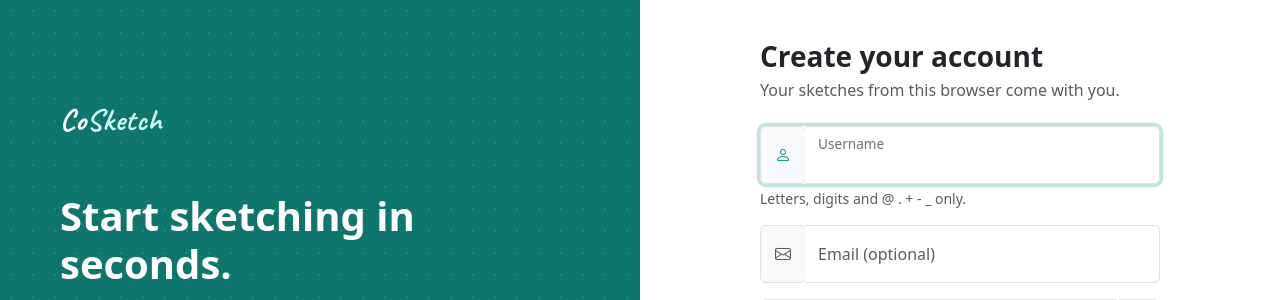
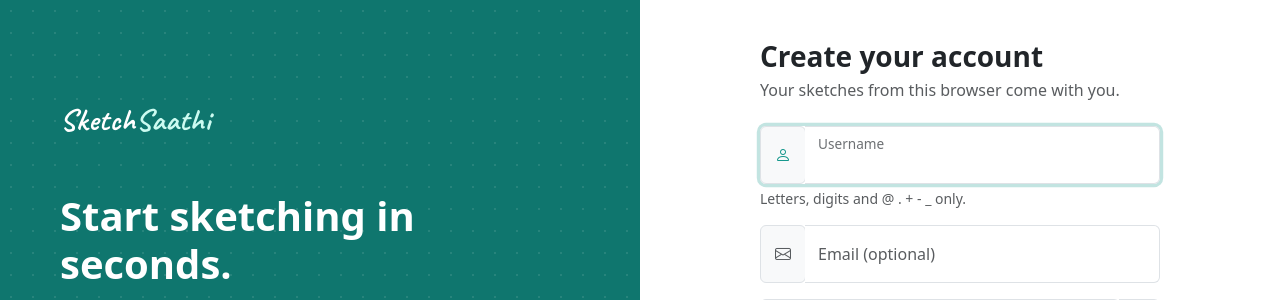
Before and after one commit to perwez-akhtar/sketchsaathi, a Django app: page /signup/ in a window 1280 px wide. Shown: the top 300 px of the page. Run offline with Django 5.2, Linux system fonts and the light colour scheme; parts of the project's set-up code (start-up, migrations or seed data) failed here and were passed over.

Commit message:
Polish landing page and docs

```diff
--- a/boards/templates/boards/auth/login.html
+++ b/boards/templates/boards/auth/login.html
@@ -10,7 +10,7 @@
 
     <section class="col-lg-6 auth-main">
       <div class="auth-form">
-        <a class="brand d-lg-none d-inline-block mb-4 text-decoration-none" href="{% url 'home' %}">Co<span>Sketch</span></a>
+        <a class="brand d-lg-none d-inline-block mb-4 text-decoration-none" href="{% url 'home' %}">Sketch<span>Saathi</span></a>
         <h1 class="h3 fw-bold mb-1">Log in</h1>
         <p class="text-body-secondary mb-4">Good to see you again.</p>
 
--- a/boards/templates/boards/auth/signup.html
+++ b/boards/templates/boards/auth/signup.html
@@ -10,7 +10,7 @@
 
     <section class="col-lg-6 auth-main">
       <div class="auth-form">
-        <a class="brand d-lg-none d-inline-block mb-4 text-decoration-none" href="{% url 'home' %}">Co<span>Sketch</span></a>
+        <a class="brand d-lg-none d-inline-block mb-4 text-decoration-none" href="{% url 'home' %}">Sketch<span>Saathi</span></a>
         <h1 class="h3 fw-bold mb-1">Create your account</h1>
         <p class="text-body-secondary mb-4">Your sketches from this browser come with you.</p>
 
--- a/boards/templates/boards/includes/auth_aside.html
+++ b/boards/templates/boards/includes/auth_aside.html
@@ -1,6 +1,6 @@
 <aside class="col-lg-6 d-none d-lg-flex auth-aside">
   <div class="auth-aside-inner">
-    <a class="brand brand-light" href="{% url 'home' %}">Co<span>Sketch</span></a>
+    <a class="brand brand-light" href="{% url 'home' %}">Sketch<span>Saathi</span></a>
     <h2 class="display-6 fw-bold mt-5 mb-3">{{ heading }}</h2>
     <p class="lead opacity-75 mb-4">{{ subheading }}</p>
     <ul class="list-unstyled auth-points">
--- a/boards/templates/boards/includes/toolbar.html
+++ b/boards/templates/boards/includes/toolbar.html
@@ -308,7 +308,7 @@
 
 <div id="welcome" class="welcome">
   <div class="hint hint-tools">Pick a tool &amp;<br>start drawing!</div>
-  <h2 class="logo">Co<span>Sketch</span></h2>
+  <h2 class="logo">Sketch<span>Saathi</span></h2>
   {% if guest %}
     <p>Your sketch is saved in this browser.<br>Sign up any time to keep it and share it.</p>
   {% else %}
--- a/boards/templates/boards/layouts/site.html
+++ b/boards/templates/boards/layouts/site.html
@@ -3,7 +3,7 @@
 <head>
   <meta charset="utf-8">
   <meta name="viewport" content="width=device-width, initial-scale=1">
-  <title>{% block title %}SketchSaathi – sketch together in real time{% endblock %}</title>
+  <title>{% block title %}SketchSaathi – your sketching partner{% endblock %}</title>
   <meta name="description" content="SketchSaathi is a collaborative whiteboard: draw, write and plan together in real time.">
   <script>
     // Same light/dark choice as the drawing app (set before paint to avoid a flash).
@@ -26,7 +26,7 @@
 <body class="{% block body_class %}{% endblock %}">
   <nav class="navbar navbar-expand-md sticky-top site-nav">
     <div class="container">
-      <a class="navbar-brand brand" href="{% url 'home' %}">Co<span>Sketch</span></a>
+      <a class="navbar-brand brand" href="{% url 'home' %}">Sketch<span>Saathi</span></a>
       <button class="navbar-toggler" type="button" data-bs-toggle="collapse" data-bs-target="#siteNav"
               aria-controls="siteNav" aria-expanded="false" aria-label="Toggle navigation">
         <span class="navbar-toggler-icon"></span>
@@ -57,7 +57,7 @@
   {% block footer %}
   <footer class="site-footer">
     <div class="container d-flex flex-column flex-sm-row justify-content-between align-items-center gap-2">
-      <span class="brand small-brand">Co<span>Sketch</span></span>
+      <span class="brand small-brand">Sketch<span>Saathi</span></span>
       <span class="text-body-secondary small">Sketch together, in real time.</span>
     </div>
   </footer>
```
Also changed, not shown: README.md.
